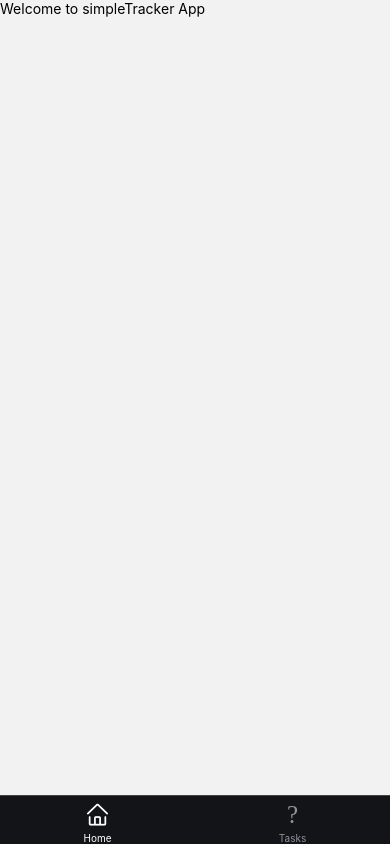
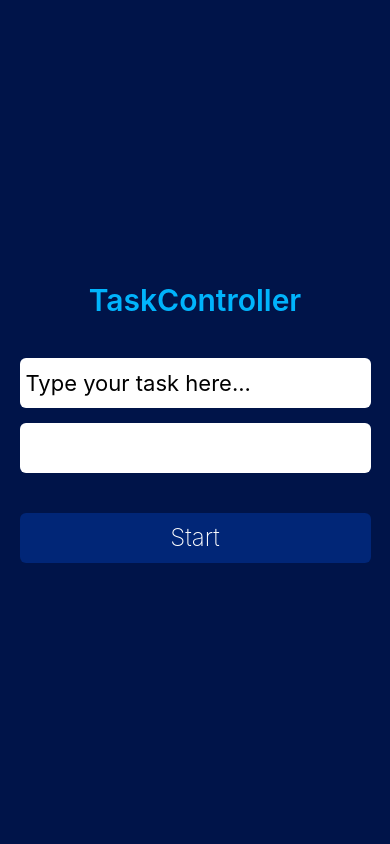
Before and after one commit to flvSantos15/simpleTracker, a React Native app: screen / in a window 390 px wide. Built offline with nearby package versions, Linux system fonts and the light colour scheme.

Commit message:
home finalizada

```diff
--- a/App.tsx
+++ b/App.tsx
@@ -1,4 +1,3 @@
-import 'react-native-gesture-handler'
 import React from 'react'
 import { AppRegistry} from 'react-native'
 
--- a/package.json
+++ b/package.json
@@ -10,6 +10,7 @@
   "dependencies": {
     "@react-navigation/bottom-tabs": "^6.0.9",
     "@react-navigation/native": "^6.0.6",
+    "@types/styled-components": "^5.1.19",
     "color": "^4.1.0",
     "deepmerge": "^4.2.2",
     "expo": "~44.0.0",
@@ -25,6 +26,7 @@
     "react-native-screens": "~3.10.1",
     "react-native-vector-icons": "^9.0.0",
     "react-native-web": "0.17.1",
+    "styled-components": "^5.3.3",
     "validate-color": "^2.2.1"
   },
   "devDependencies": {
--- a/src/Index.tsx
+++ b/src/Index.tsx
@@ -1,20 +1,16 @@
 import React from 'react'
-import { NavigationContainer } from '@react-navigation/native'
 import { StatusBar } from 'react-native'
-
-import { Navigation } from './Navigation'
+import { Home } from './pages/Home/Home'
 
 export function Main(){
   return(
     <>
       <StatusBar
         barStyle='light-content'
-        backgroundColor='#000'
+        backgroundColor='#001449'
         translucent={true}
       />
-      <NavigationContainer>
-        <Navigation/>
-      </NavigationContainer>
+      <Home/>
     </>
   )
 }
--- a/src/Navigation.tsx
+++ /dev/null
@@ -1,55 +0,0 @@
-import React from 'react'
-import { createBottomTabNavigator } from '@react-navigation/bottom-tabs'
-import {AntDesign} from '@expo/vector-icons'
-
-import { Home } from './pages/Home'
-import { Tasks } from './pages/Tasks'
-
-const Tab = createBottomTabNavigator()
-const icons = {
-  Home: {
-    lib: AntDesign,
-    name: 'home'
-  },
-  Tasks: {
-    lib: AntDesign,
-    name: 'tasks',
-  }
-}
-
-export function Navigation(){
-  return(
-    <Tab.Navigator
-      screenOptions={({route}) => ({
-        tabBarIcon: ({color, size}) => {
-          const { lib: Icon, name } = icons[route.name]
-          return <Icon name={name} size={size} color={color}/>
-        },
-        tabBarStyle: [
-          {
-            backgroundColor: '#131418',
-            borderTopColor: 'rgba(255, 255, 255, 0.2)'
-          }
-        ],
-        tabBarInactiveTintColor: '#92929c',
-        tabBarActiveTintColor: '#fff',
-        headerShown: false,
-      })}
-    >
-      <Tab.Screen
-        name='Home'
-        component={Home}
-        options={{
-          title: 'Home'
-        }}
-      />
-      <Tab.Screen
-        name='Tasks'
-        component={Tasks}
-        options={{
-          title: 'Tasks'
-        }}
-      />
-    </Tab.Navigator>
-  )
-}
--- a/src/pages/Home.tsx
+++ /dev/null
@@ -1,14 +0,0 @@
-import React from 'react';
-import {StyleSheet, View, Text } from 'react-native';
-
-export function Home() {
-  return(
-    <View>
-      <Text>Welcome to simpleTracker App</Text>
-    </View>
-  )
-}
-
-const styles = StyleSheet.create({
-
-})
--- /dev/null
+++ b/src/pages/Home/Home.tsx
@@ -0,0 +1,85 @@
+import React from 'react';
+import {
+  StyleSheet,
+  View,
+  Text,
+  TextInput,
+  TouchableOpacity,
+} from 'react-native';
+
+
+export function Home() {
+  return(
+    <View style={styles.container}>
+      <Text style={styles.TitleContainer}>TaskController</Text>
+      <View style={styles.TextContainer}>
+        {/* um input pra pegar o nome da task */}
+        <TextInput
+          style={styles.taskName}
+          placeholder='Type your task here...'
+        />
+        {/* um input pra pegar o tempo da task */}
+        <TextInput
+          style={styles.taskName}
+          keyboardType='numeric'
+        />
+        {/* um botão pra chamar a função */}
+        <TouchableOpacity
+          style={styles.btn}
+        >
+          <Text style={styles.btnText}>Start</Text>
+        </TouchableOpacity>
+      </View>
+
+    </View>
+  )
+}
+
+
+const styles = StyleSheet.create({
+  container: {
+    flex: 1,
+    backgroundColor: '#001449',
+    display: 'flex',
+    flexDirection: 'column',
+    justifyContent: 'center',
+  },
+  TitleContainer: {
+    color: '#00b4fc',
+    fontSize: 30,
+    // fontFamily: 'Helvetica',
+    fontWeight: '600',
+    textAlign: 'center',
+    marginBottom: 10,
+  },
+  TextContainer: {
+    width: '90%',
+    display: 'flex',
+    alignSelf: 'center',
+    justifyContent: 'center',
+    marginTop: 30,
+  },
+  taskName: {
+    backgroundColor: '#fff',
+    width: '100%',
+    height: 50,
+    borderRadius: 6,
+    paddingLeft: 6,
+    marginBottom: 15,
+    fontSize: 22,
+  },
+  btn: {
+    marginTop: 25,
+    width: '100%',
+    height: 50,
+    backgroundColor: '#012677',
+    borderRadius: 6,
+  },
+  btnText: {
+    color: '#fff',
+    textAlign: 'center',
+    lineHeight: 50,
+    fontSize: 24,
+    fontWeight: '200',
+  }
+})
--- a/src/pages/Tasks.tsx
+++ /dev/null
@@ -1,14 +0,0 @@
-import React from 'react';
-import {StyleSheet, View, Text } from 'react-native';
-
-export function Tasks() {
-  return(
-    <View>
-      <Text>Welcome to tasks</Text>
-    </View>
-  )
-}
-
-const styles = StyleSheet.create({
-
-})
```
Also changed, not shown: src/pages/Home/styles.ts (added, +7 -0 lines), src/components/Task/index.tsx (added), 1 other file (tests, documents, lock files or other folders).
